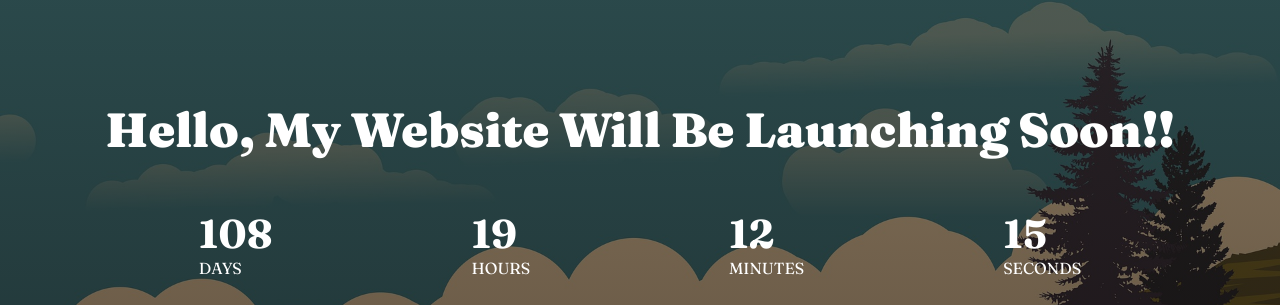
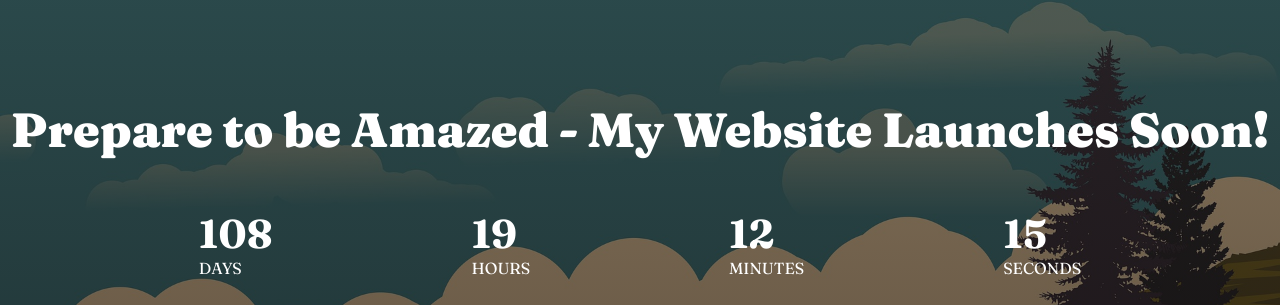
Before and after one commit to mahedee007/underconstruction-page, a plain HTML site: page index.html in a window 1280 px wide. Shown: the top 305 px of the page. Drawn offline with Linux system fonts and the light colour scheme.

Commit message:
header changed

```diff
--- a/index.html
+++ b/index.html
@@ -15,7 +15,7 @@
     <div class="main">
         <div class="container">
 
-            <div><h1>Hello, My Website Will Be Launching Soon!!</h1></div>
+            <div><h1>Prepare to be Amazed - My Website Launches Soon!</h1></div>
             <div id="demo" class="counter">
                 <div>
                     <p id="days">00</p>
```
